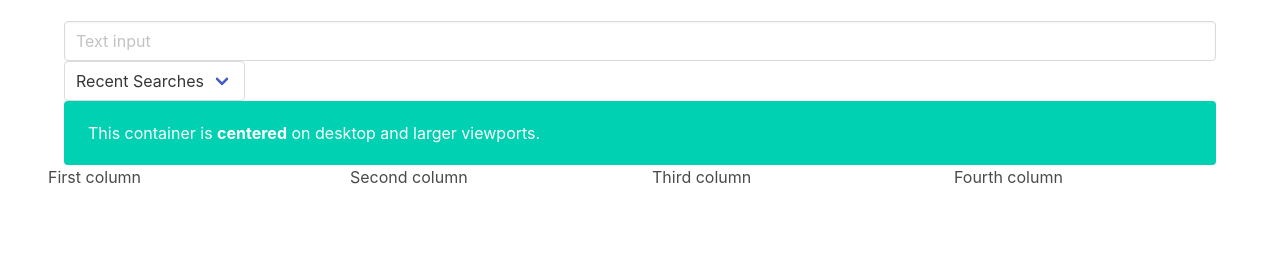
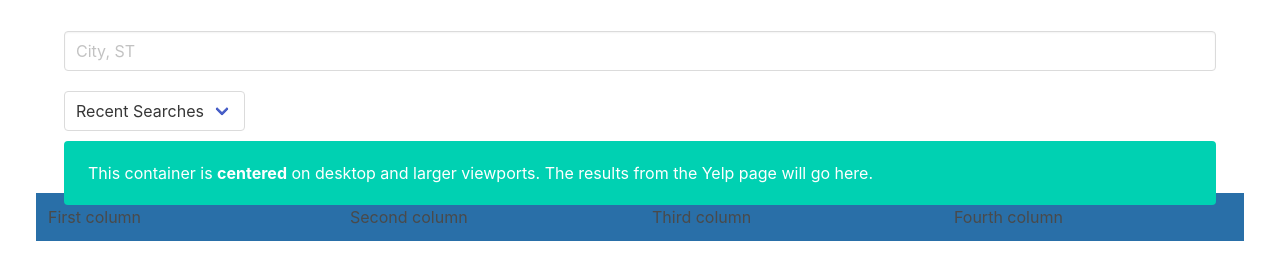
Before and after one commit to VictoriaSweet/kittykittymeowmeow, a website: page index.html in a window 1280 px wide. Shown: the part 116-396 px from the top of the page. Drawn offline with nearby package versions, Linux system fonts and the light colour scheme.

Commit message:
added some spacing

```diff
--- a/assets/css/style.css
+++ b/assets/css/style.css
@@ -1,3 +1,3 @@
-* {
-    border: 1px solid black;
+#search-bar, .select {
+    margin: 10px 0;
 }
--- a/index.html
+++ b/index.html
@@ -26,15 +26,16 @@
 </main>
 
 </body>
-</html> -->
+</html>  -->
 
 <!DOCTYPE html>
 <html>
   <head>
     <meta charset="utf-8">
     <meta name="viewport" content="width=device-width, initial-scale=1">
-    <title>Hello Bulma!</title>
+    <title>Rain or Shine</title>
     <link rel="stylesheet" href="https://cdn.jsdelivr.net/npm/bulma@0.9.4/css/bulma.min.css">
+    <link rel="stylesheet" href="./assets/css/style.css">
   </head>
   <body>
   <section class="section">
@@ -42,11 +43,11 @@
       <h1 class="title">
         Rain or Shine
       </h1>
-      <p class="subtitle">
+      <h2 class="subtitle">
         Enter in a city <!-- <strong>Bulma</strong>! -->
-      </p>
+      </h2>
 
-      <input class="input" type="text" placeholder="Text input">
+      <input class="input" type="text" placeholder="City, ST" id="search-bar">
 
       <div class="field">
         <!-- <label class="label">Subject</label> -->
@@ -63,21 +64,21 @@
 
     <div class="container">
         <div class="notification is-primary">
-          This container is <strong>centered</strong> on desktop and larger viewports.
+          This container is <strong>centered</strong> on desktop and larger viewports.  The results from the Yelp page will go here.
         </div>
     </div>
 
-    <div class="columns">
-        <div class="column">
+    <div class="columns is-3">
+        <div class="column has-background-info-dark">
             First column
         </div>
-        <div class="column">
+        <div class="column has-background-info-dark">
             Second column
         </div>
-        <div class="column">
+        <div class="column has-background-info-dark">
             Third column
         </div>
-        <div class="column">
+        <div class="column has-background-info-dark">
             Fourth column
         </div>
     </div>
```
